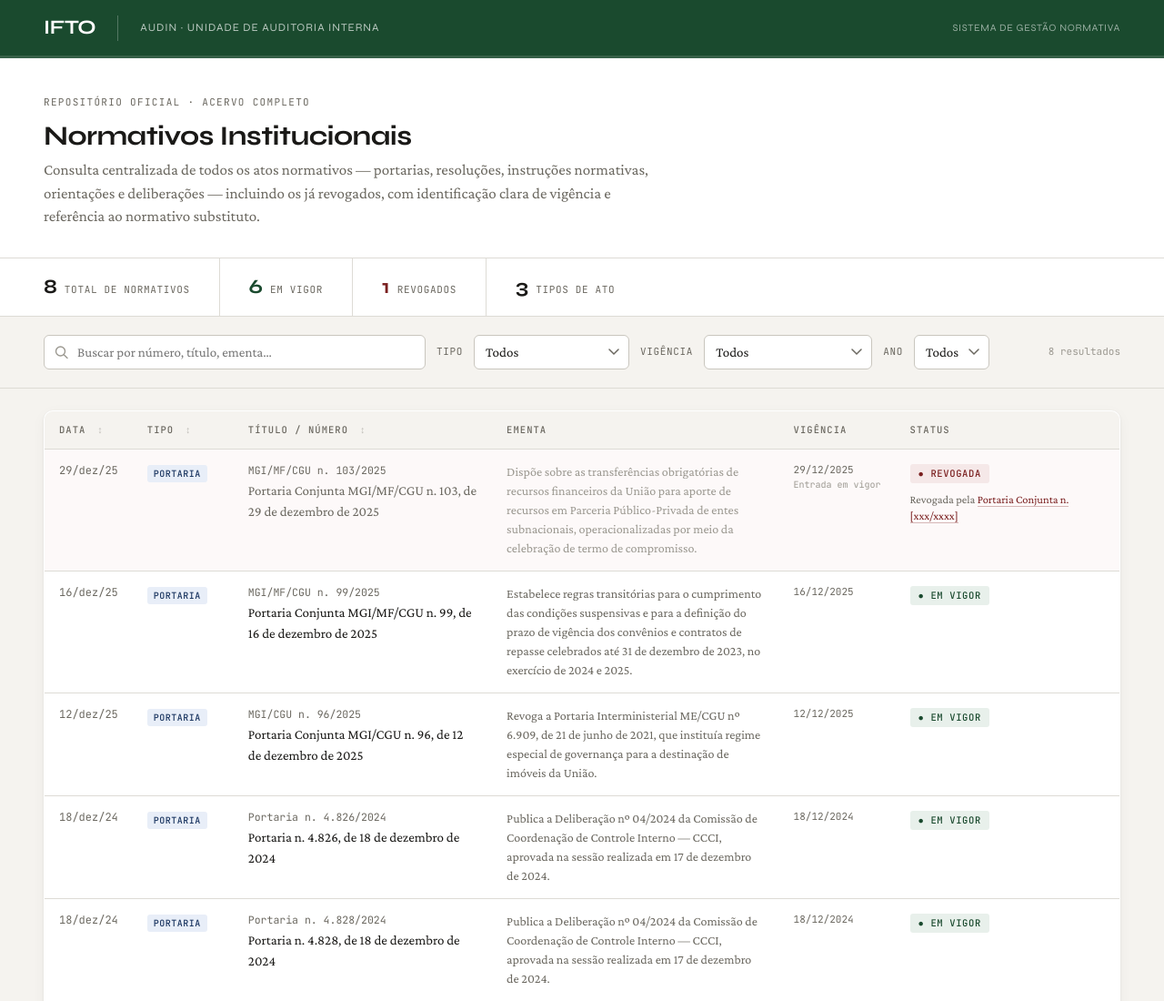
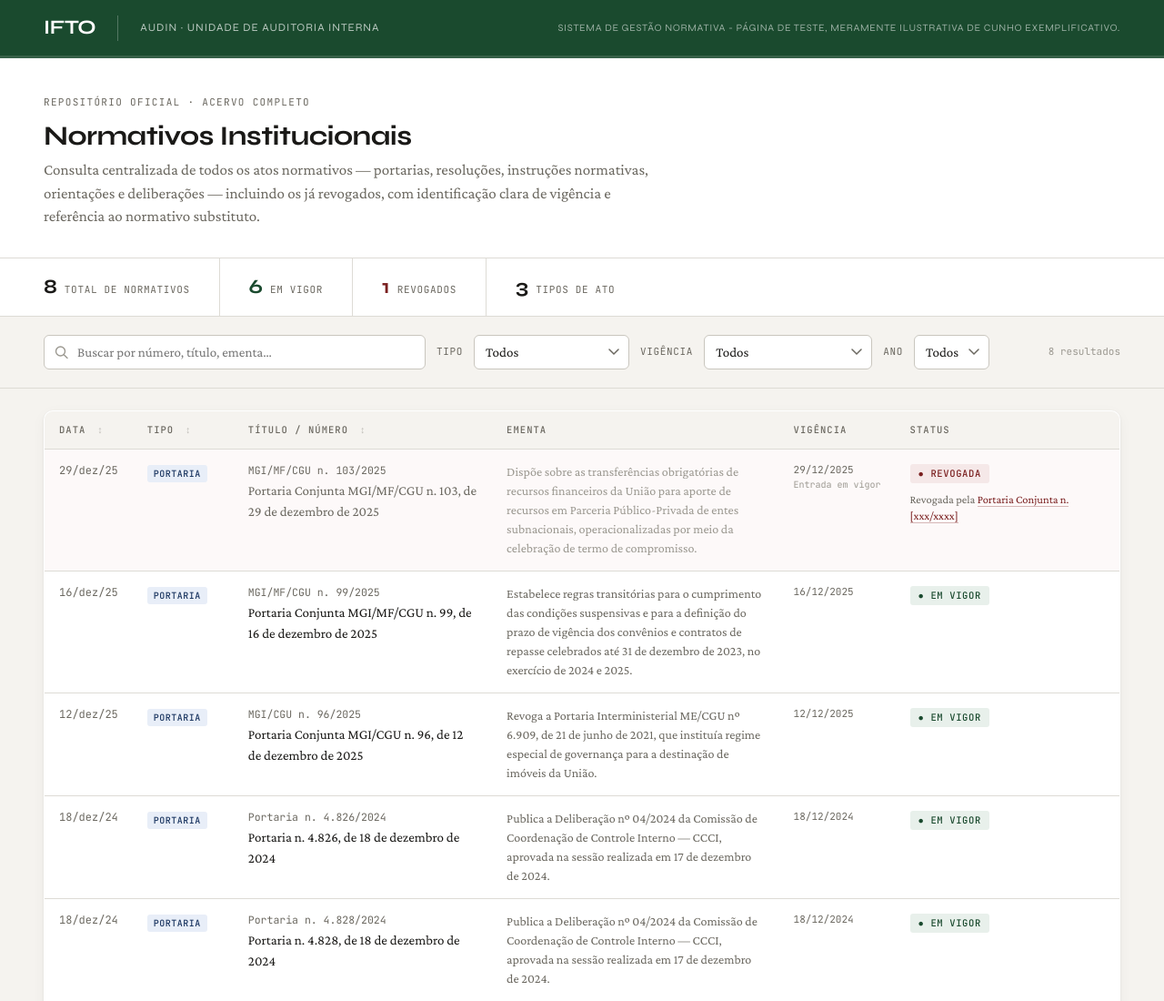
Before and after one commit to leongoncalves/NormativosInstitucionais, a plain HTML site: page index.html in a window 1280 px wide. Shown: the top 1100 px of the page at 91% size. Drawn offline with nearby package versions, Linux system fonts and the light colour scheme.

Commit message:
Update index.html with disclaimer in header

```diff
--- a/index.html
+++ b/index.html
@@ -426,7 +426,7 @@
   <span class="logo-mark">IFTO</span>
   <div class="logo-sep"></div>
   <span class="logo-sub">AUDIN · Unidade de Auditoria Interna</span>
-  <span class="header-right">Sistema de Gestão Normativa</span>
+  <span class="header-right">Sistema de Gestão Normativa - Página de teste, meramente ilustrativa de cunho exemplificativo.</span>
 </header>
 
 <div class="hero">
```
